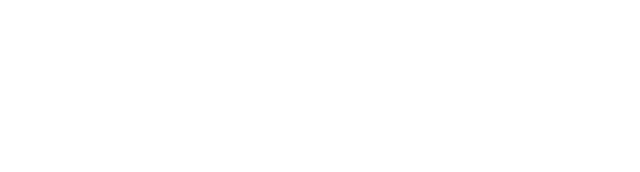
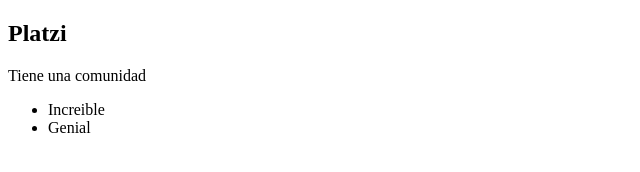
Before and after one commit to Rauuwww/CursoFrontend, a plain HTML site: page index.html in a window 1280 px wide. Shown: the whole page, without its empty margins (0-640 px from the left). Drawn offline with Linux system fonts and the light colour scheme.

Commit message:
la anatomia de un html y sus elementos

```diff
--- a/index.html
+++ b/index.html
@@ -6,6 +6,13 @@
     <title>Document</title>
 </head>
 <body>
-
+    <section>
+        <h1>Platzi</h1>
+        <p>Tiene una comunidad</p>
+        <ul>
+            <li>Increible</li>
+            <li>Genial</li>
+        </ul>
+    </section>
 </body>
 </html>
```
Also changed, not shown: 1 other file.
